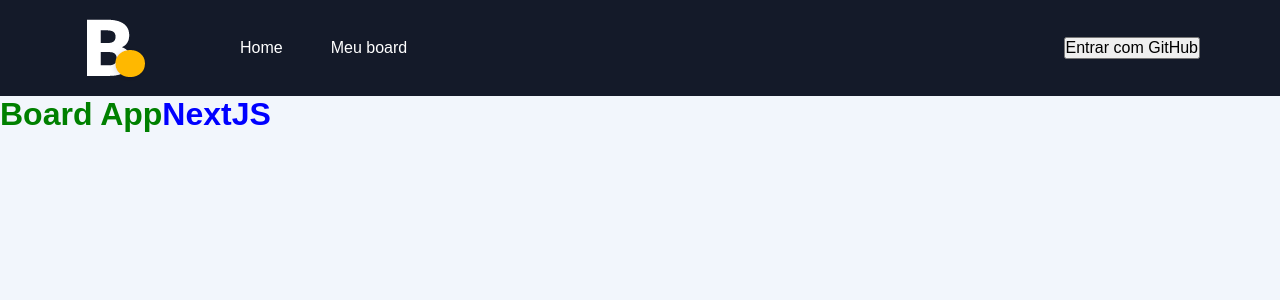
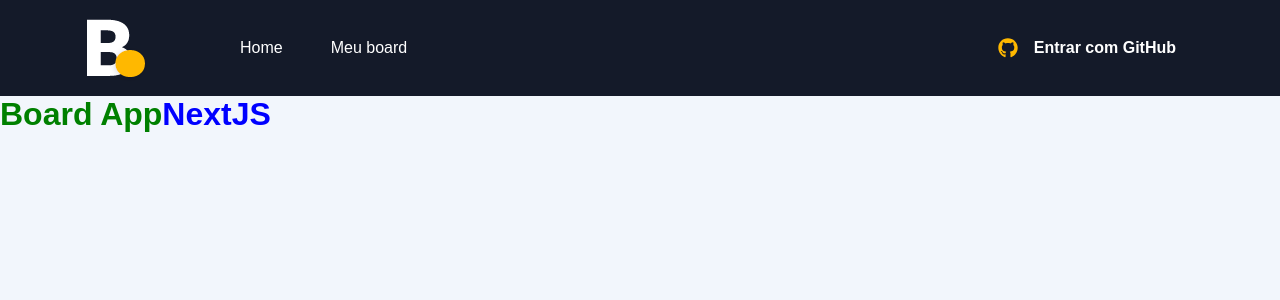
Before and after one commit to thiag0machad/board, a Next.js app: page / in a window 1280 px wide. Shown: the top 300 px of the page. Built offline with nearby package versions, Linux system fonts and the light colour scheme.

Commit message:
create signIn button

```diff
--- a/package.json
+++ b/package.json
@@ -11,6 +11,7 @@
     "next": "12.0.8",
     "react": "17.0.2",
     "react-dom": "17.0.2",
+    "react-icons": "^4.3.1",
     "sass": "^1.47.0"
   },
   "devDependencies": {
--- a/src/components/Header/index.tsx
+++ b/src/components/Header/index.tsx
@@ -1,5 +1,6 @@
 import styles from './styles.module.scss';
 import Link from 'next/link';
+import { SignInButton } from '../SignInButton';
 
 export function Header() {
   return (
@@ -17,7 +18,7 @@
           </Link>
         </nav>
 
-        <button>Entrar com GitHub</button>
+        <SignInButton />
       </div>
     </header>
   );
--- /dev/null
+++ b/src/components/SignInButton/index.tsx
@@ -0,0 +1,23 @@
+import styles from './styles.module.scss';
+import { FaGithub } from 'react-icons/fa';
+import { FiX } from 'react-icons/fi';
+
+export function SignInButton() {
+  const session = false;
+
+  return session ? (
+    <button type='button' className={styles.signInButton} onClick={() => {}}>
+      <img
+        src='https://sujeitoprogramador.com/steve.png'
+        alt='Foto do usuário'
+      />
+      Olá Thiago
+      <FiX color='#737380' className={styles.closeIcon} />
+    </button>
+  ) : (
+    <button type='button' className={styles.signInButton} onClick={() => {}}>
+      <FaGithub color='#ffb800' />
+      Entrar com GitHub
+    </button>
+  );
+}
--- /dev/null
+++ b/src/components/SignInButton/styles.module.scss
@@ -0,0 +1,37 @@
+.signInButton {
+  height: 2.5rem;
+  border-radius: 3rem;
+  background: transparent;
+  border: 0;
+  display: flex;
+  align-items: center;
+  justify-content: center;
+  padding: 0 1.5rem;
+  color: #fff;
+  font-weight: bold;
+  transition: filter 0.2s;
+
+  svg {
+    width: 20px;
+    height: 20px;
+  }
+
+  img {
+    width: 35px;
+    height: 35px;
+    border-radius: 50%;
+    margin-right: 1rem;
+  }
+
+  &:hover {
+    filter: brightness(0.8);
+  }
+
+  svg:first-child {
+    margin-right: 1rem;
+  }
+
+  svg.closeIcon {
+    margin-left: 1rem;
+  }
+}
```
Also changed, not shown: 1 other file (tests, documents, lock files or other folders).
